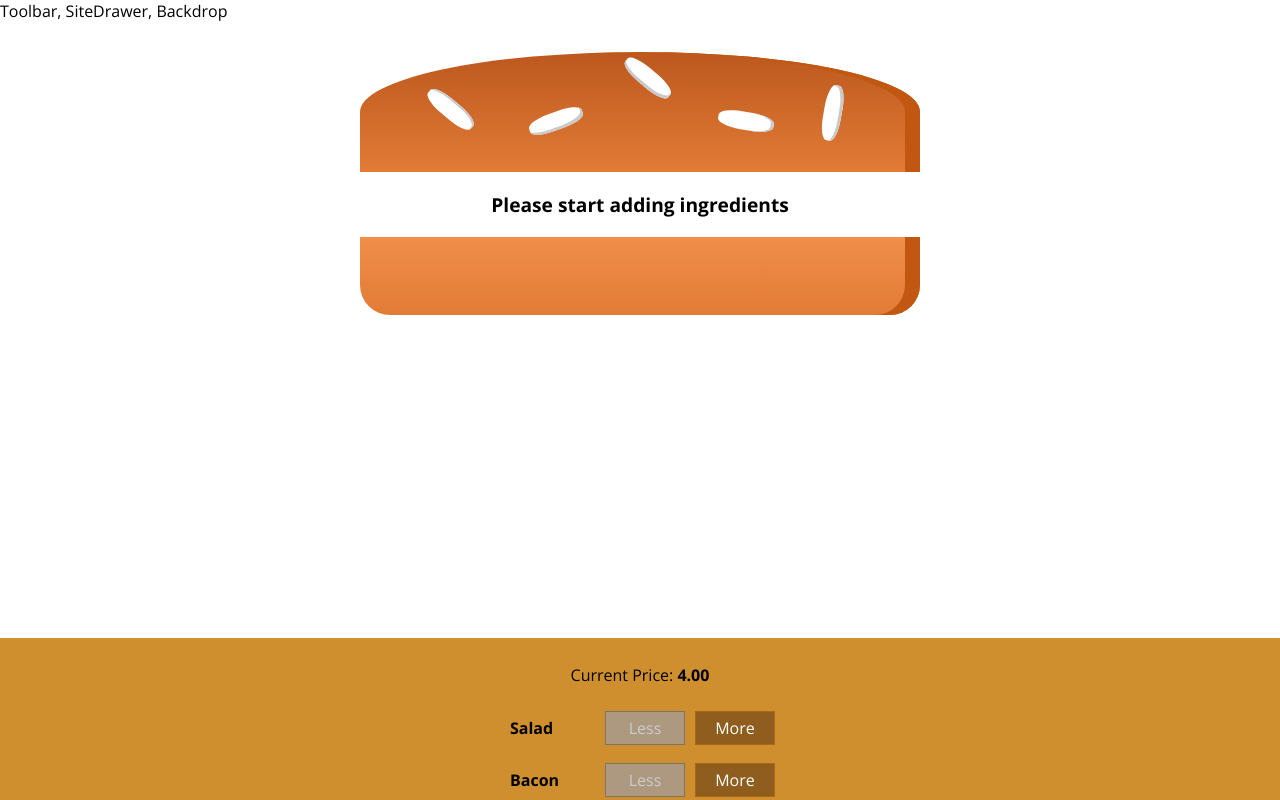
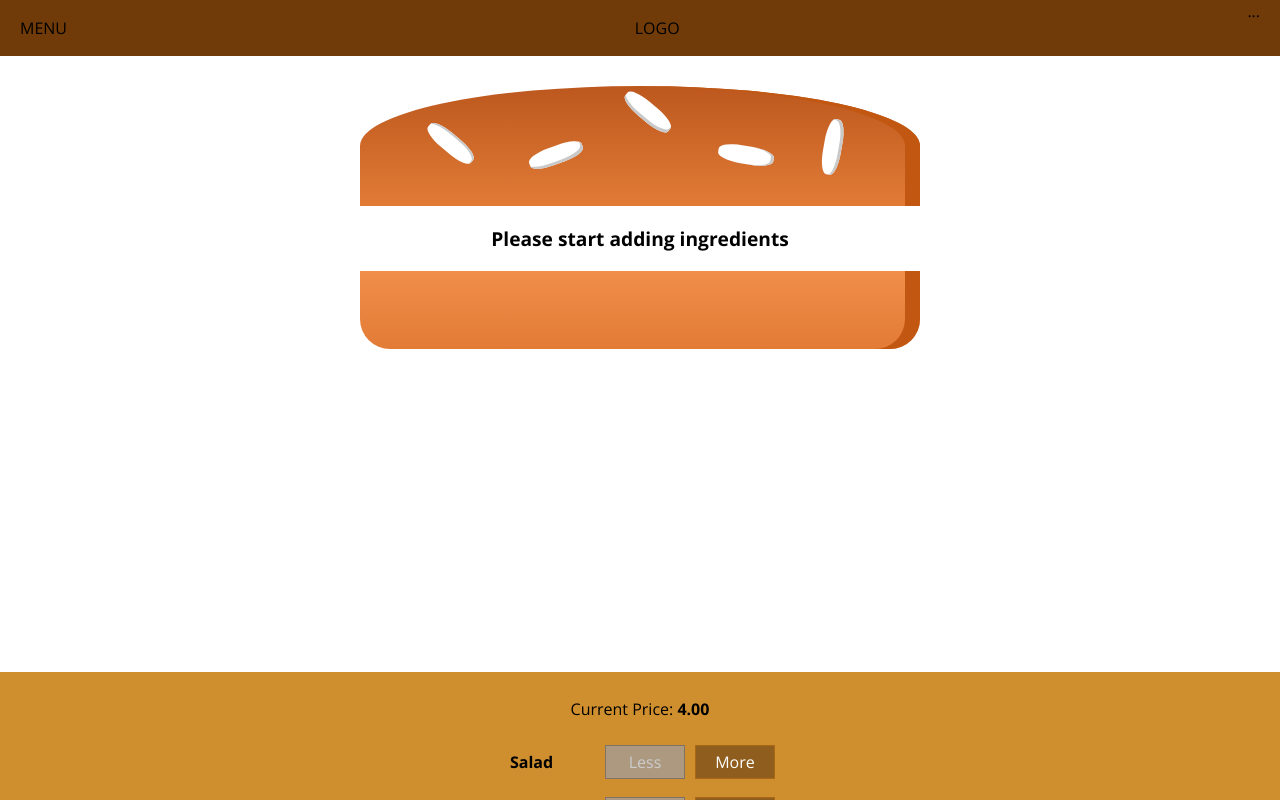
Before and after one commit to shibbirweb/reactjs-practice, a React (Create React App) app: page / in a window 1280 px wide. Shown: the top 800 px of the page. Built offline with nearby package versions, Linux system fonts and the light colour scheme.

Commit message:
27. Adding a Toolbar

```diff
--- a/src/components/Layout/Layout.js
+++ b/src/components/Layout/Layout.js
@@ -1,10 +1,11 @@
 import React from 'react'
 import Auxiliary from "../../hoc/Auxiliary"
 import classes from "./Layout.module.css"
+import Toolbar from "../Navigation/Toolbar/Toolbar"
 
 const layout = (props) => (
     <Auxiliary>
-        <div>Toolbar, SiteDrawer, Backdrop</div>
+        <Toolbar />
         <main className={classes.Content}>
             {props.children}
         </main>
--- a/src/components/Layout/Layout.module.css
+++ b/src/components/Layout/Layout.module.css
@@ -1,3 +1,3 @@
 .Content {
-  margin-top: 16px;
+  margin-top: 72px;
 }
--- /dev/null
+++ b/src/components/Navigation/Toolbar/Toolbar.js
@@ -0,0 +1,14 @@
+import React from 'react'
+import classes from './Toolbar.module.css'
+
+const toolbar = (props) => (
+    <header className={classes.Toolbar}>
+        <div>MENU</div>
+        <div>LOGO</div>
+        <nav>
+            ...
+        </nav>
+    </header>
+)
+
+export default toolbar;
--- /dev/null
+++ b/src/components/Navigation/Toolbar/Toolbar.module.css
@@ -0,0 +1,18 @@
+.Toolbar {
+  height: 56px;
+  width: 100%;
+  position: fixed;
+  top: 0;
+  left: 0;
+  background-color: #703b09;
+  display: flex;
+  justify-content: space-between;
+  align-items: center;
+  padding: 0 20px;
+  box-sizing: border-box;
+  z-index: 90;
+}
+
+.Toolbar nav {
+  height: 100%;
+}
```
